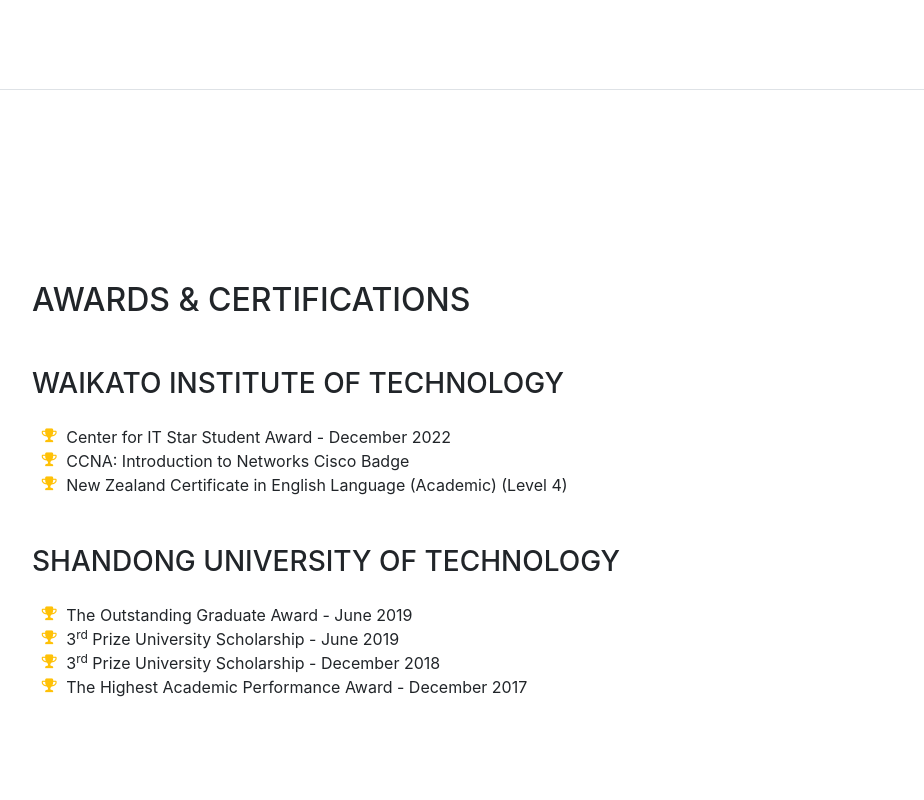
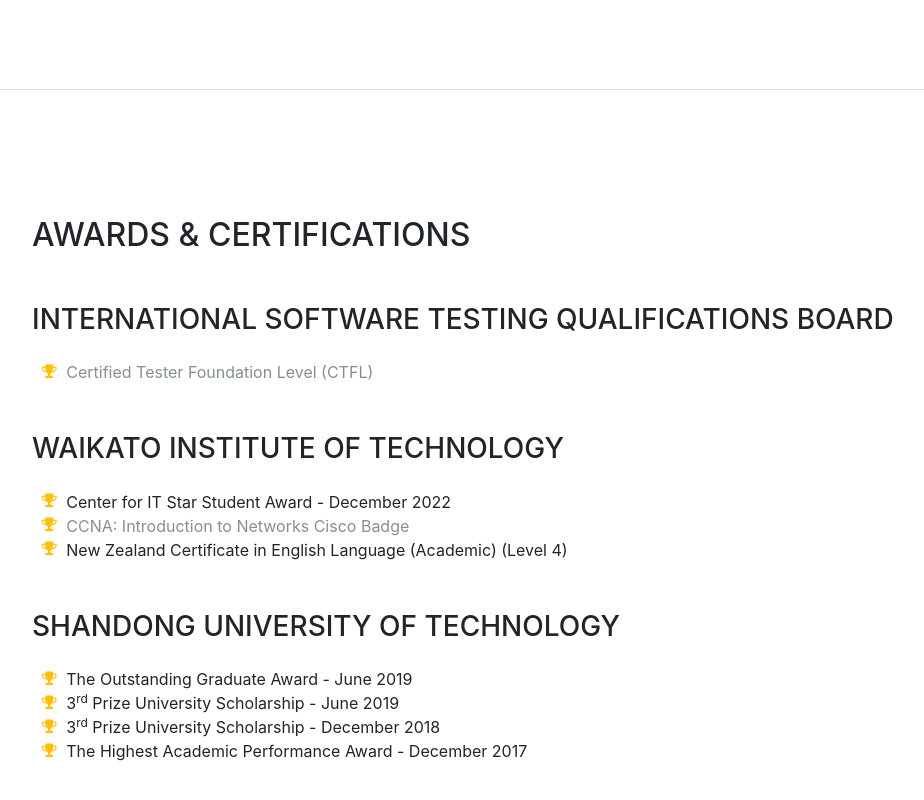
Before and after one commit to ccste/portfolio, a website with bundled scripts: page index.html in a window 1280 px wide. Shown: the part 5341-6141 px from the top of the page, without its empty margins (288-1212 px from the left). Built offline with nearby package versions, Linux system fonts and the light colour scheme; a web font is replaced by a local one.

Commit message:
Update Certifications in Awards Section

```diff
--- a/index.html
+++ b/index.html
@@ -374,6 +374,21 @@
         <h2 class="mb-5">Awards &amp; Certifications</h2>
         <div class="resume-item d-flex flex-column flex-md-row mb-5">
           <div class="resume-content mr-auto">
+            <h3 class="mb-0">International Software Testing Qualifications Board</h3>
+            <br>
+            <!-- <div> -->
+            <ul class="fa-ul mb-0">
+              <li>
+                <i class="fa-li fa fa-trophy text-warning"></i>
+                <a href="https://atsqa.org/certified-testers/profile/2c2f36a6fcc6440498261fb056d27e79" target="_blank"
+                  style="color: #868e96;">Certified Tester Foundation Level (CTFL)</a>
+              </li>
+            </ul>
+            <!-- </div> -->
+          </div>
+        </div>
+        <div class="resume-item d-flex flex-column flex-md-row mb-5">
+          <div class="resume-content mr-auto">
             <h3 class="mb-0">Waikato Institute of Technology</h3>
             <br>
             <!-- <div> -->
@@ -384,7 +399,8 @@
               </li>
               <li>
                 <i class="fa-li fa fa-trophy text-warning"></i>
-                CCNA: Introduction to Networks Cisco Badge
+                <a href="https://www.credly.com/badges/b6d97bd2-f196-4e67-bb2b-ef9f615829e8/linked_in_profile"
+                  target="_blank" style="color: #868e96;">CCNA: Introduction to Networks Cisco Badge</a>
               </li>
               <li>
                 <i class="fa-li fa fa-trophy text-warning"></i>
```
